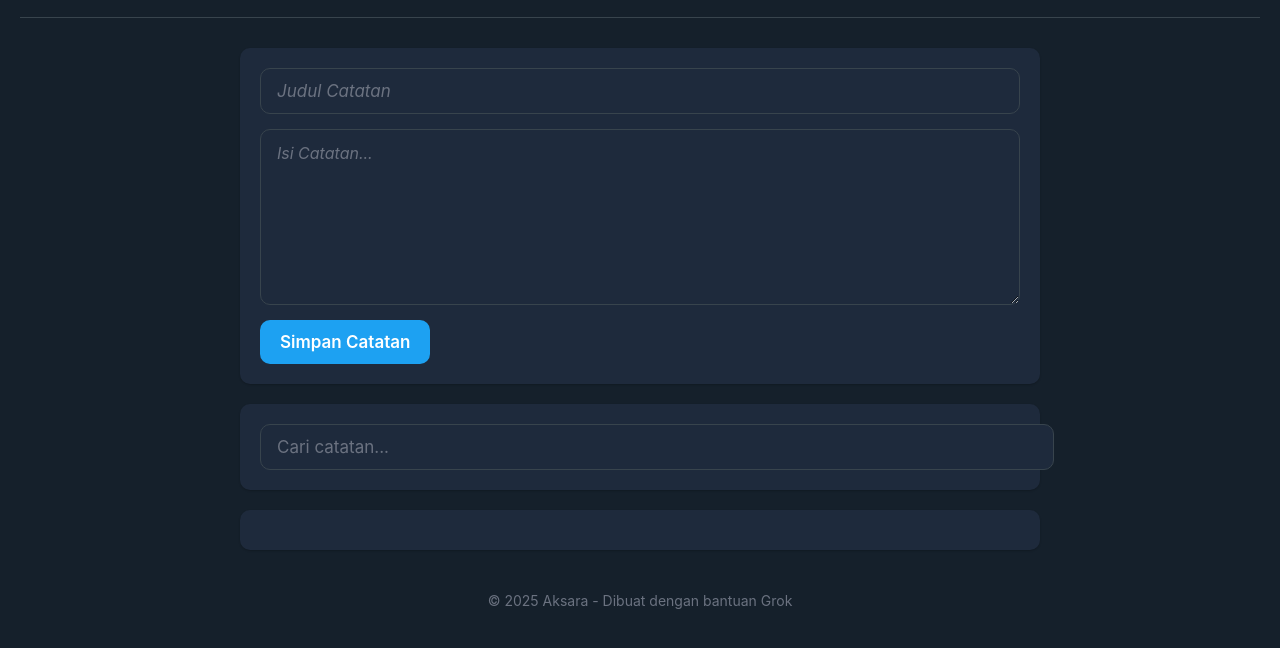
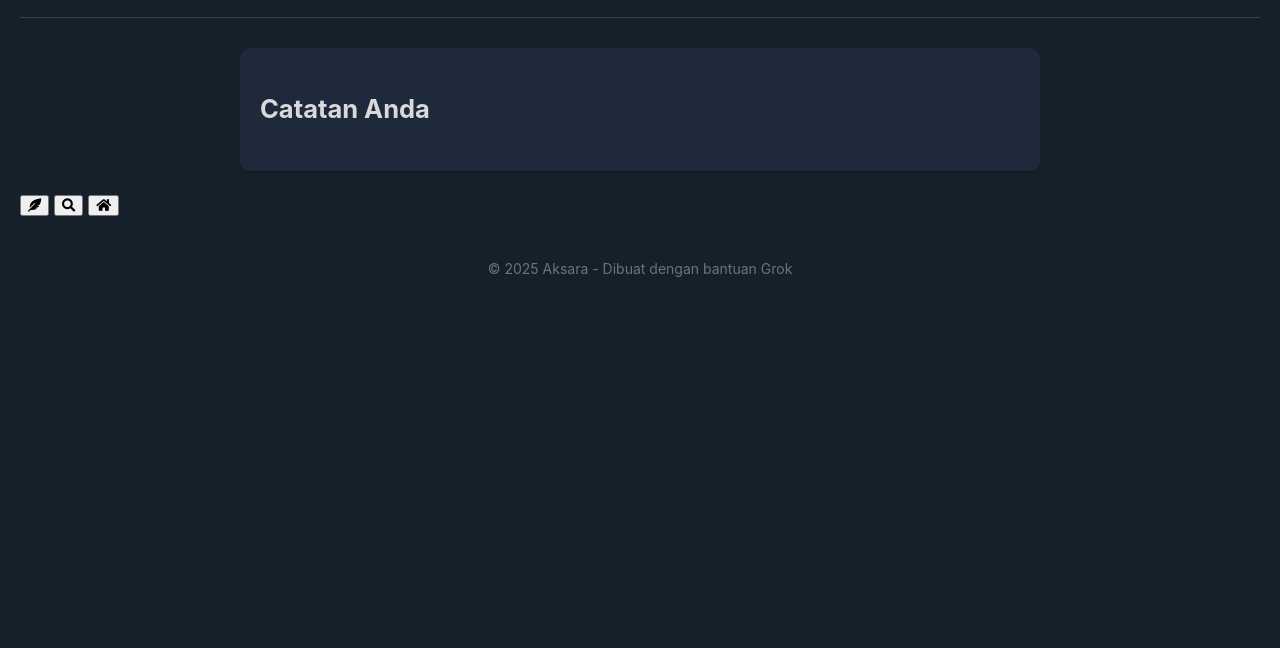
Before and after one commit to amogenz/aksara, a plain HTML site: page index.html in a window 1280 px wide. Shown: the part 110-758 px from the top of the page. Drawn offline with Linux system fonts and the light colour scheme; a web font is replaced by a local one.

Commit message:
Update index.html

```diff
--- a/index.html
+++ b/index.html
@@ -5,6 +5,7 @@
     <meta name="viewport" content="width=device-width, initial-scale=1.0">
     <title>Aksara - Aplikasi Catatan Sederhana</title>
     <link rel="stylesheet" href="style.css">
+    <link rel="stylesheet" href="https://cdnjs.cloudflare.com/ajax/libs/font-awesome/5.15.4/css/all.min.css">
     <style>
         @import url('https://fonts.googleapis.com/css2?family=SF+Pro+Display:wght@400;600;700&family=SF+Pro+Text:wght@400;500&display=swap');
     </style>
@@ -16,18 +17,28 @@
     </header>
 
     <main>
-        <section id="note-form" class="main-content">
-            <input type="text" id="note-title" placeholder="Judul Catatan">
-            <textarea id="note-content" placeholder="Isi Catatan..."></textarea>
+        <section id="create-note" class="main-content" style="display: none;">
+            <h2>Buat Catatan</h2>
+            <div class="form-group">
+                <label for="note-title">Judul</label>
+                <input type="text" id="note-title" placeholder="Judul Catatan">
+            </div>
+            <div class="form-group">
+                <label for="note-content">Isi Catatan</label>
+                <textarea id="note-content" placeholder="Isi Catatan..."></textarea>
+            </div>
             <button id="save-note">Simpan Catatan</button>
         </section>
 
-        <section id="search-section" class="main-content">
+        <section id="search-notes" class="main-content" style="display: none;">
+            <h2>Cari Catatan Anda</h2>
             <input type="text" id="search-input" placeholder="Cari catatan...">
+            <div id="search-results"></div>
         </section>
 
-        <section id="notes-list" class="main-content">
-            <!-- Daftar catatan akan ditampilkan di sini secara dinamis -->
+        <section id="your-notes" class="main-content">
+            <h2>Catatan Anda</h2>
+            <div id="notes-list"></div>
         </section>
 
         <section id="view-only" class="main-content" style="display: none;">
@@ -36,6 +47,18 @@
         </section>
     </main>
 
+    <nav class="bottom-nav">
+        <button class="nav-btn" data-section="create-note">
+            <i class="fas fa-feather-alt"></i>
+        </button>
+        <button class="nav-btn" data-section="search-notes">
+            <i class="fas fa-search"></i>
+        </button>
+        <button class="nav-btn active" data-section="your-notes">
+            <i class="fas fa-home"></i>
+        </button>
+    </nav>
+
     <footer>
         <p>&copy; 2025 Aksara - Dibuat dengan bantuan Grok</p>
     </footer>
```
